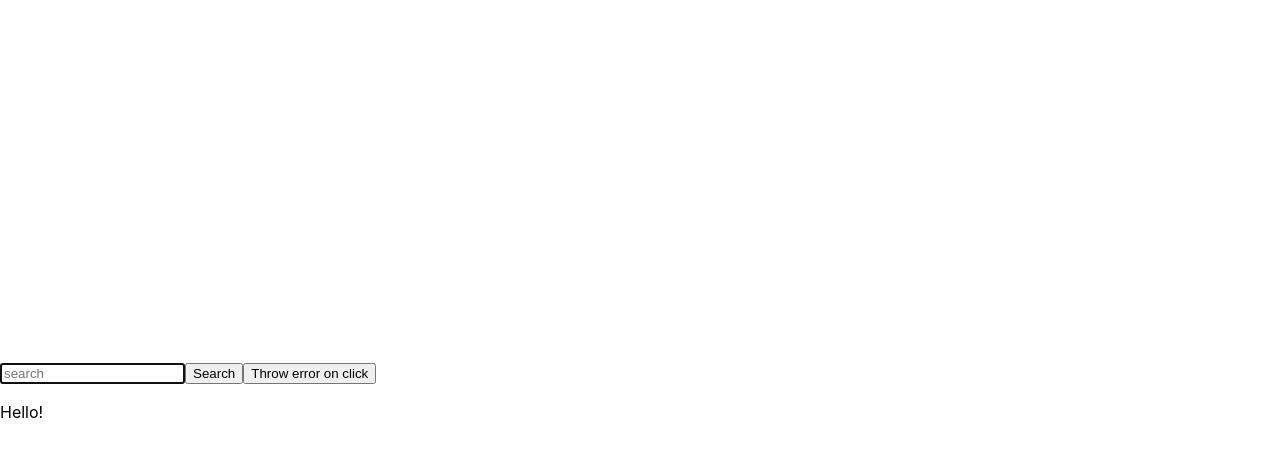
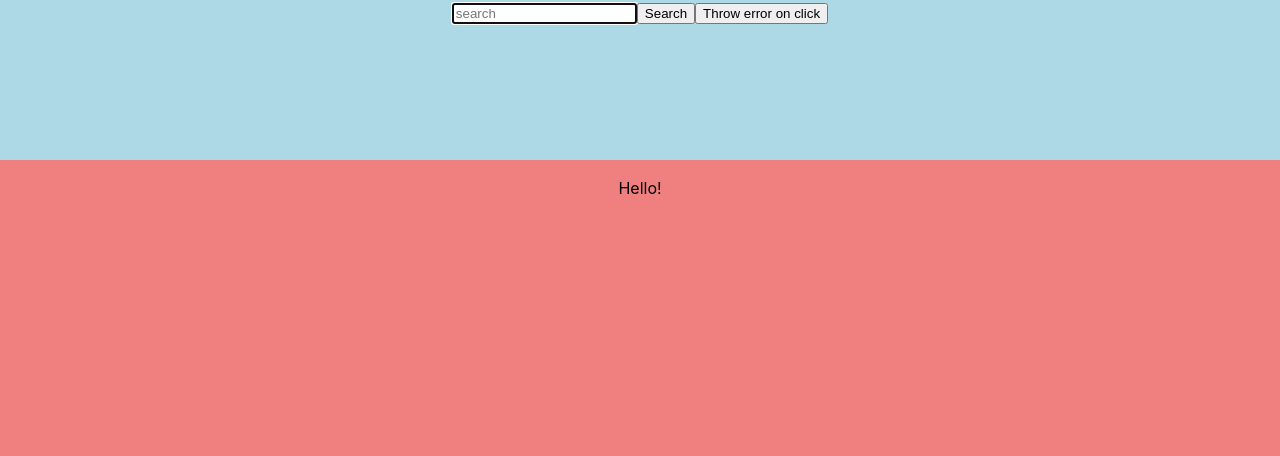
Before and after one commit to Intrstng/RS-React-Course-2024Q3, a React (Vite) app: page / in a window 1280 px wide. Shown: the top 456 px of the page. Built offline with nearby package versions, Linux system fonts and the light colour scheme.

Commit message:
style: add position to App sections

```diff
--- a/src/App.css
+++ b/src/App.css
@@ -1,6 +1,9 @@
-/*#root {*/
-/*  max-width: 1280px;*/
-/*  margin: 0 auto;*/
-/*  padding: 2rem;*/
-/*  text-align: center;*/
-/*}*/
+#root {
+    max-width: 1280px;
+    margin: 0 auto;
+    display: flex;
+    flex-direction: column;
+    justify-content: center;
+    align-items: center;
+    height: 100vh;
+}
--- a/src/components/SearchContainer/SearchContainer.module.css
+++ b/src/components/SearchContainer/SearchContainer.module.css
@@ -1,4 +1,8 @@
 .searchContainer {
+    flex: 0 1 20%;
+    width: 100vw;
+    text-align: center;
+    background-color: lightblue;
 }
 
 .searchButton {
--- /dev/null
+++ b/src/components/ViewContainer/ViewContainer.module.css
@@ -0,0 +1,6 @@
+.viewContainer {
+    flex: 1 1 80%;
+    width: 100vw;
+    text-align: center;
+    background-color: lightcoral;
+}
--- a/src/components/ViewContainer/ViewContainer.tsx
+++ b/src/components/ViewContainer/ViewContainer.tsx
@@ -1,10 +1,11 @@
 import React, { Component } from 'react';
 import { ViewContainerProps } from '../../types/types';
+import S from './ViewContainer.module.css';
 
 export class ViewContainer extends Component<ViewContainerProps> {
   render() {
     return (
-      <section>
+      <section className={S.viewContainer}>
         <p>Hello!</p>
       </section>
     );
```
